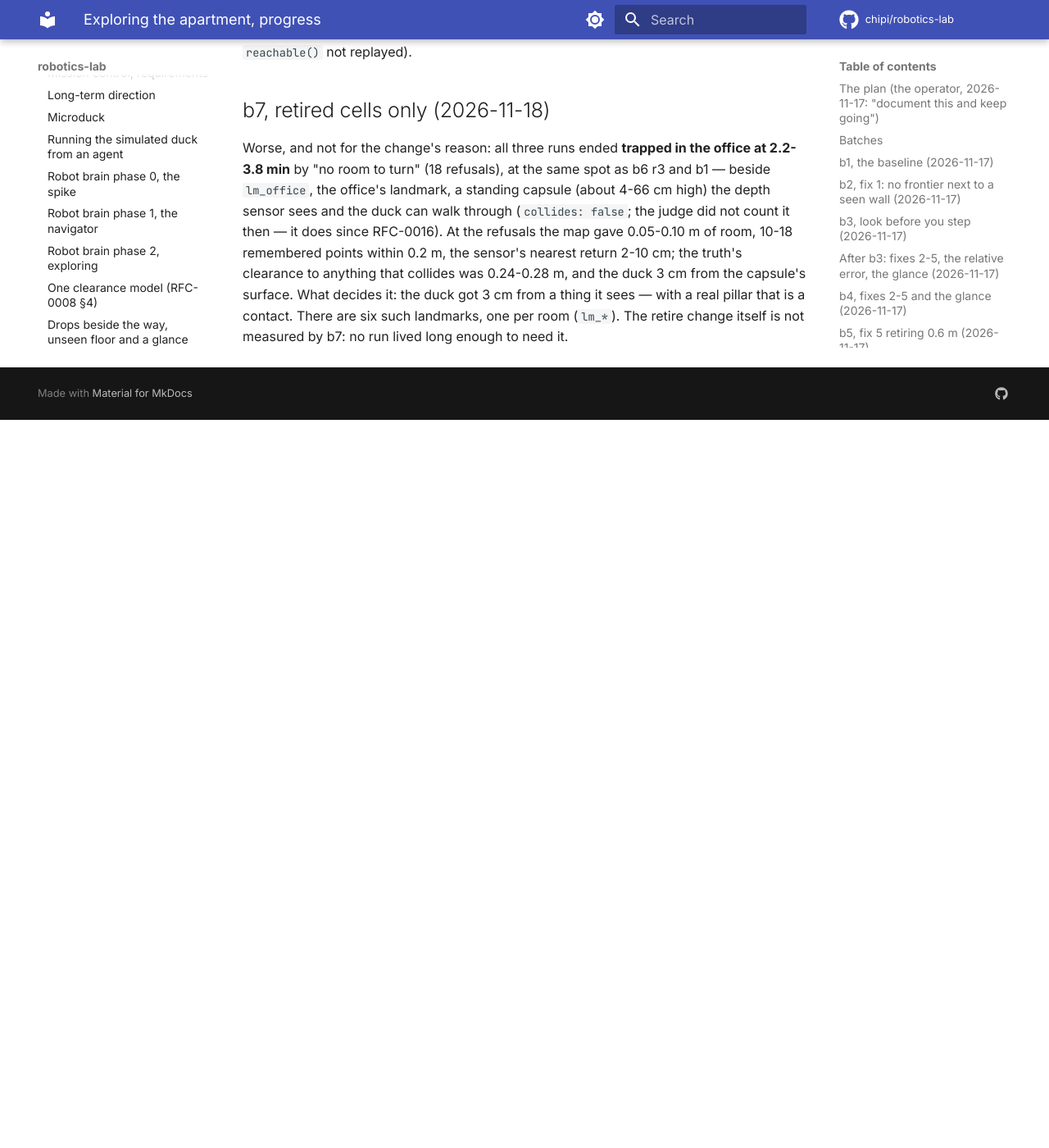
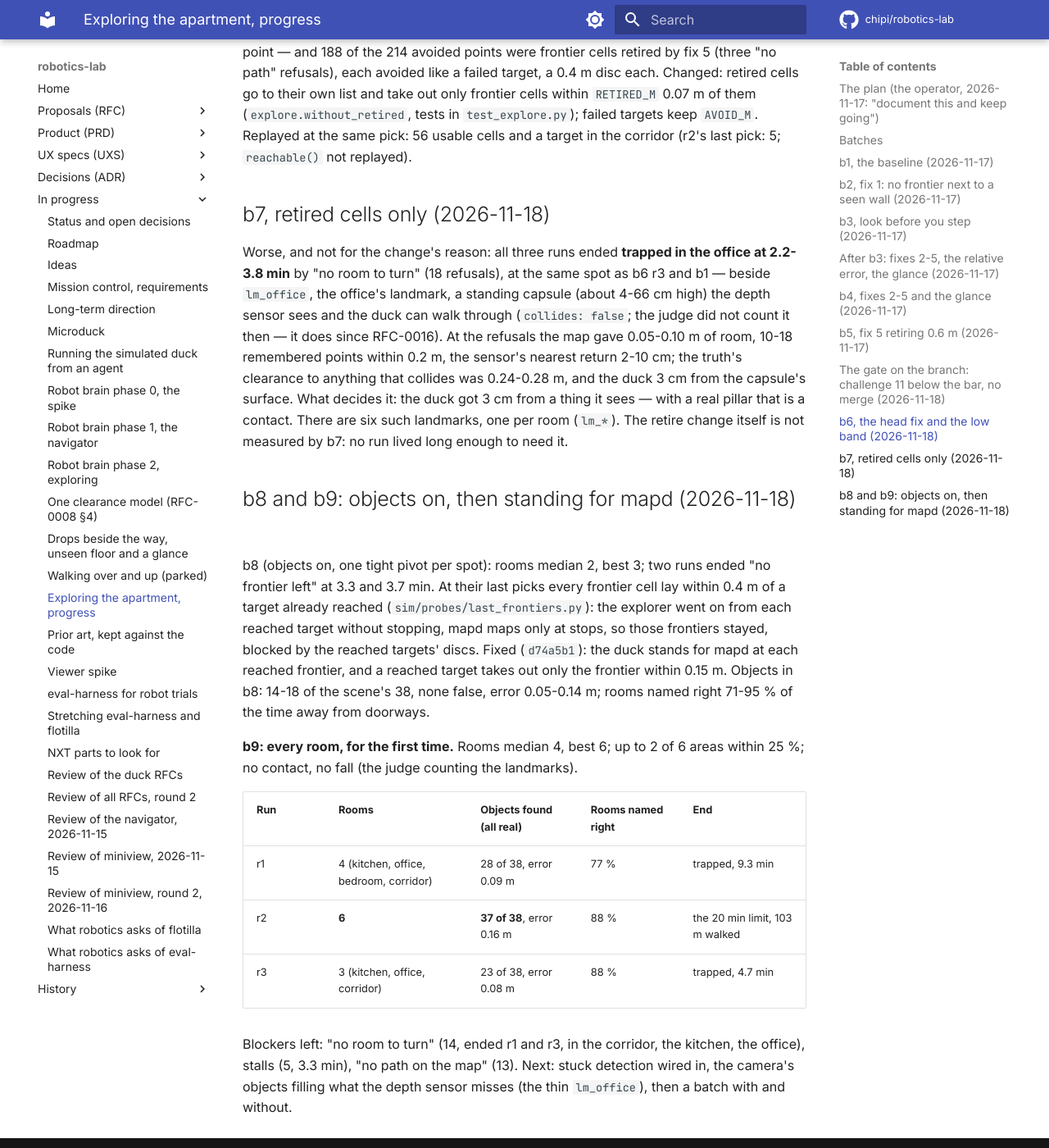
Before and after one commit to chipi/robotics-lab, an MkDocs documentation site: the page built from docs/wip/EXPLORE-PROGRESS.md, in a window 1280 px wide and 1400 px high, scrolled down 11144 px. Shown: the whole window at 82% size. Built offline with MkDocs 1.6.1 and Material for MkDocs 9.7.7, drawn with Linux system fonts in a browser that asks for light colours; comment, search, counter and statistics services are not loaded; before the commit the page ends 11656 px from its top, so only the background shows below that; some of the changed text lies outside the part shown.

Commit message:
docs: b8 and b9 — every room for the first time (b9 r2: 6/6 rooms, 37 of 38 objects, no contact)
Co-Authored-By: Claude Opus 5.5 <noreply@anthropic.com>
Claude-Session: https://claude.ai/code/session_01DJqN6uAf3JMxzKiugKhYEb

```diff
--- a/docs/wip/EXPLORE-PROGRESS.md
+++ b/docs/wip/EXPLORE-PROGRESS.md
@@ -51,6 +51,7 @@ In the bar's order — safety first, then reach, then quality:
 | b6 (head fix, low band) | `f06d48f` | 3 | **3 / 5** | **1/6** | 0 (3) / 0 | refused: no room to turn |
 | b7 (+ retired cells only) | `f06d48f` + retire | 3 | 2 / 3 | 0/6 | 0 (3) / 0 | refused: no room to turn (`lm_office`, 3/3) |
 | b8 (+ objects on, one tight pivot per spot) | `3ceef19` | 3 | 2 / 3 | 0/6 | 2 / 0 | refused: no room to turn |
+| b9 (+ stand for mapd at each frontier) | `d74a5b1` | 3 | **4 / 6** | **2/6** | 0 / 0 | refused: no room to turn |
 
 Contacts in brackets: re-scored on 2026-11-18 by the judge that counts the six `lm_*` landmarks
 (RFC-0016: the depth sensor sees them, so here they are things the duck would hit): b1 0 → 4, b5 2 →
@@ -350,3 +351,26 @@ nearest return 2-10 cm; the truth's clearance to anything that collides was 0.24
 duck 3 cm from the capsule's surface. What decides it: the duck got 3 cm from a thing it sees — with
 a real pillar that is a contact. There are six such landmarks, one per room (`lm_*`). The retire
 change itself is not measured by b7: no run lived long enough to need it.
+
+## b8 and b9: objects on, then standing for mapd (2026-11-18)
+
+b8 (objects on, one tight pivot per spot): rooms median 2, best 3; two runs ended "no frontier
+left" at 3.3 and 3.7 min. At their last picks every frontier cell lay within 0.4 m of a target
+already reached (`sim/probes/last_frontiers.py`): the explorer went on from each reached target
+without stopping, mapd maps only at stops, so those frontiers stayed, blocked by the reached
+targets' discs. Fixed (`d74a5b1`): the duck stands for mapd at each reached frontier, and a reached
+target takes out only the frontier within 0.15 m. Objects in b8: 14-18 of the scene's 38, none
+false, error 0.05-0.14 m; rooms named right 71-95 % of the time away from doorways.
+
+**b9: every room, for the first time.** Rooms median 4, best 6; up to 2 of 6 areas within 25 %; no
+contact, no fall (the judge counting the landmarks).
+
+| Run | Rooms | Objects found (all real) | Rooms named right | End |
+| --- | --- | --- | --- | --- |
+| r1 | 4 (kitchen, office, bedroom, corridor) | 28 of 38, error 0.09 m | 77 % | trapped, 9.3 min |
+| r2 | **6** | **37 of 38**, error 0.16 m | 88 % | the 20 min limit, 103 m walked |
+| r3 | 3 (kitchen, office, corridor) | 23 of 38, error 0.08 m | 88 % | trapped, 4.7 min |
+
+Blockers left: "no room to turn" (14, ended r1 and r3, in the corridor, the kitchen, the office),
+stalls (5, 3.3 min), "no path on the map" (13). Next: stuck detection wired in, the camera's objects
+filling what the depth sensor misses (the thin `lm_office`), then a batch with and without.
```
